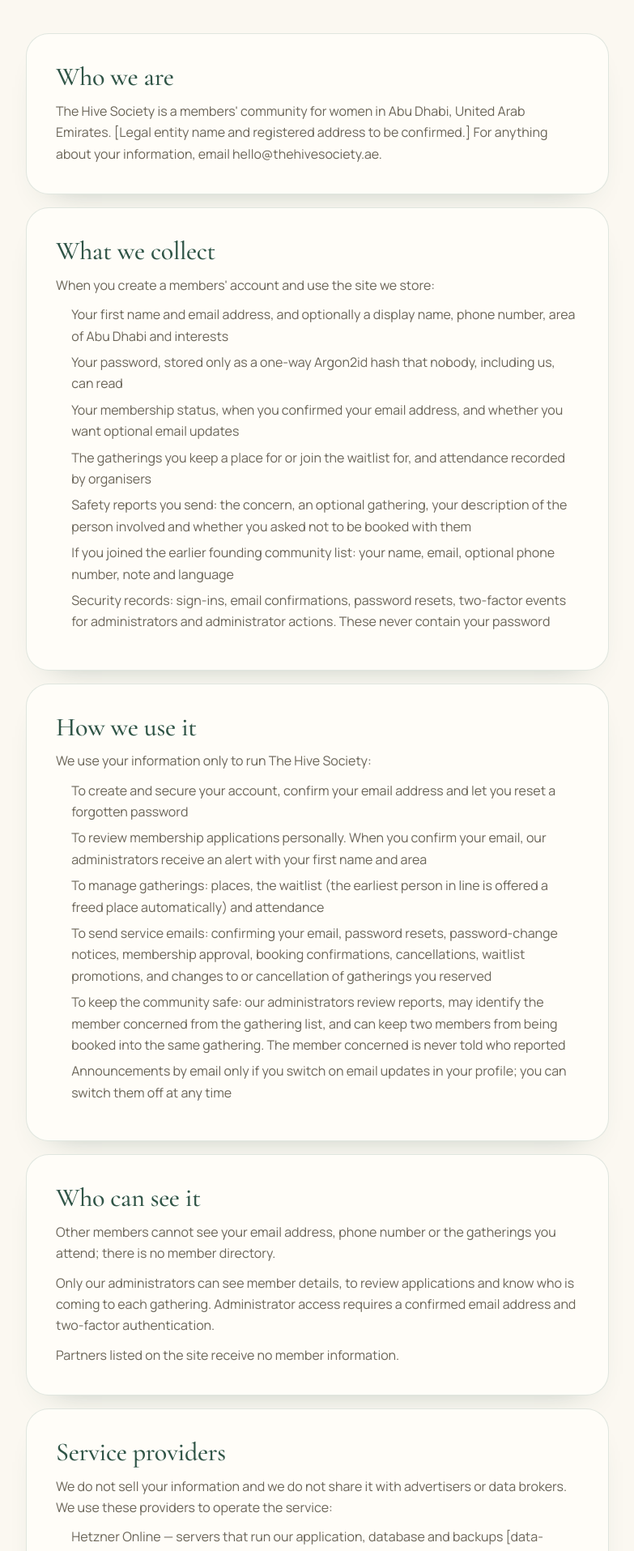
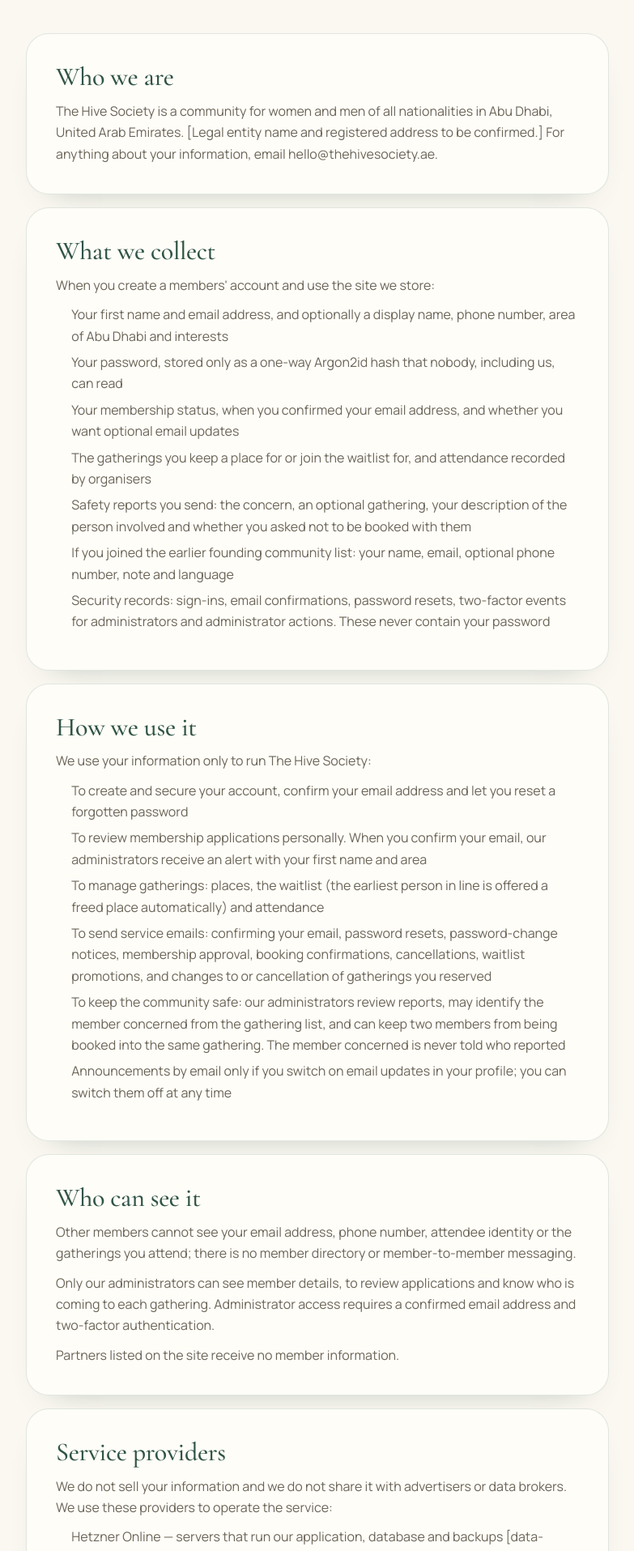
Before and after one commit to Kadir70-dev/hive, a Next.js app: page /privacy in a window 1280 px wide. Shown: the part 505-2420 px from the top of the page at 81% size, without its empty margins (248-1031 px from the left). Built offline with nearby package versions, Linux system fonts and the light colour scheme; no server answers.

Commit message:
docs(frontend): align draft policies with inclusive no-chat scope

```diff
--- a/src/components/screens/PrivacyScreen.tsx
+++ b/src/components/screens/PrivacyScreen.tsx
@@ -8,7 +8,7 @@
   {
     title: "Who we are",
     body: [
-      "The Hive Society is a members' community for women in Abu Dhabi, United Arab Emirates. [Legal entity name and registered address to be confirmed.] For anything about your information, email hello@thehivesociety.ae.",
+      "The Hive Society is a community for women and men of all nationalities in Abu Dhabi, United Arab Emirates. [Legal entity name and registered address to be confirmed.] For anything about your information, email hello@thehivesociety.ae.",
     ],
   },
   {
@@ -39,7 +39,7 @@
   {
     title: "Who can see it",
     body: [
-      "Other members cannot see your email address, phone number or the gatherings you attend; there is no member directory.",
+      "Other members cannot see your email address, phone number, attendee identity or the gatherings you attend; there is no member directory or member-to-member messaging.",
       "Only our administrators can see member details, to review applications and know who is coming to each gathering. Administrator access requires a confirmed email address and two-factor authentication.",
       "Partners listed on the site receive no member information.",
     ],
@@ -67,7 +67,7 @@
     title: "Cookies and browser storage",
     body: [
       "We use one strictly necessary cookie, hive_session, to keep you signed in. It is not readable by page scripts and expires after 14 days or when you sign out.",
-      "Your browser remembers whether you chose English or Arabic. We use no analytics, advertising or tracking cookies.",
+      "Your browser remembers whether you chose English or Arabic. [Signup conversion and campaign attribution tracking must be reviewed and disclosed before advertising campaigns begin.]",
     ],
   },
   {
```
